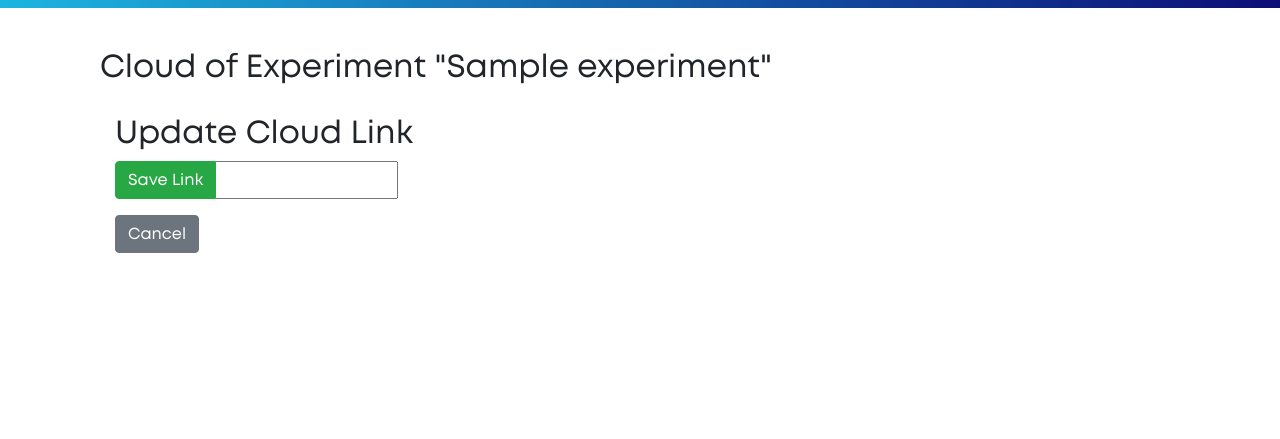
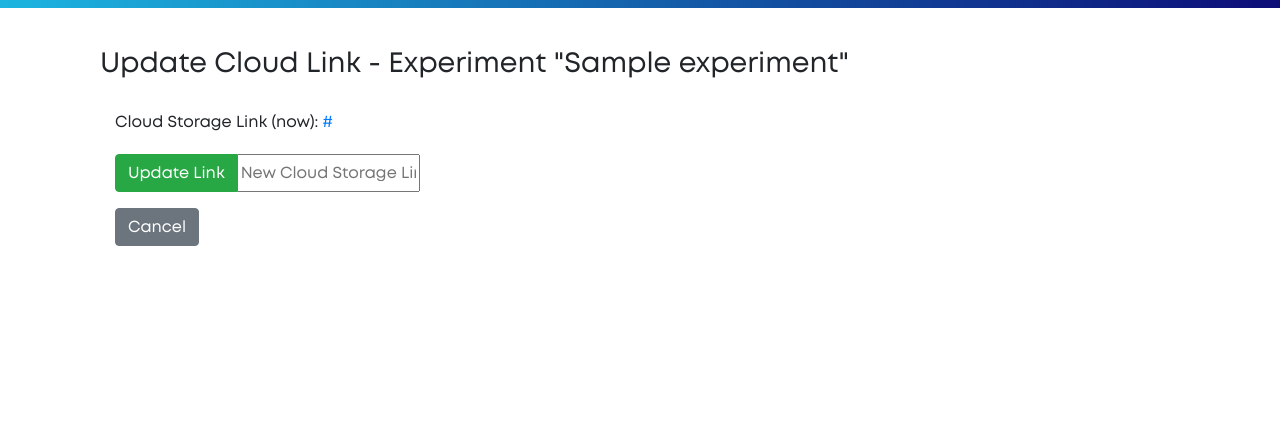
Before and after one commit to DiscoverCCRI/portal_v1, a Django app: page /projects/00000000-0000-0000-0000-000000000001/update_link in a window 1280 px wide. Shown: the part 126-565 px from the top of the page. Run offline with Django 3.2, Linux system fonts and the light colour scheme; a user stored in the database is signed in; tables that the repository leaves empty hold one stand-in row (values such as "Sample post"); parts of the project's set-up code (start-up, migrations or seed data) failed here and were passed over; some libraries are stand-ins or nearby versions.

Commit message:
Modify cloud link update button

```diff
--- a/experiments/forms.py
+++ b/experiments/forms.py
@@ -321,7 +321,8 @@ class ExperimentAdminForm(forms.ModelForm):
         )
 
 class ExperimentLinkUpdateForm(forms.ModelForm):
-    cloud_link = forms.URLField(required=True)
+
+    cloudstorage_link = forms.CharField( required=True )
 
     class Meta:
         model = Experiment
--- a/experiments/views.py
+++ b/experiments/views.py
@@ -125,6 +125,7 @@ def experiment_detail(request, experiment_uuid):
     is_exp = (request.user in experiment.experimenter.all())
     is_po = (request.user in experiment.project.project_owners.all())
     is_pm = (request.user in experiment.project.project_members.all())
+    is_not_testbed = (experiment.stage != 'Testbed')
     experiment_reservations = experiment.reservation_of_experiment
     request.session['experiment_id'] = experiment.id
 
@@ -149,7 +150,8 @@ def experiment_detail(request, experiment_uuid):
                    'experiment_status': Experiment.STATE_CHOICES[experiment.state][1],
                    'reservations': experiment_reservations.all(),
                    'is_creator': is_creator, 'is_exp': is_exp,
-                   'is_po': is_po, 'is_pm': is_pm}
+                   'is_po': is_po, 'is_pm': is_pm,
+                   'is_not_testbed': is_not_testbed,}
                   )
 
 
@@ -382,16 +384,15 @@ def experiment_link_update(request, experiment_uuid):
     experiment = get_object_or_404(Experiment, uuid=UUID(str(experiment_uuid)))
 
     if request.method == "POST":
-        form = ExperimentLinkUpdateForm(request.POST)
+        form = ExperimentLinkUpdateForm(request.POST, instance=experiment)
 
         if form.is_valid():
-            link = form.cleaned_data.get("cloud_link")
-            experiment.cloud_link = link
+            link = form.cleaned_data.get("cloudstorage_link")
+            experiment.cloudstorage_link = link
             experiment.save()
             return redirect('experiment_detail', experiment_uuid=str(experiment.uuid))
-    else:
-        form = ExperimentLinkUpdateForm()
 
+    form = ExperimentLinkUpdateForm(instance=experiment)
     return render(request, 'experiment_link_update.html',
                       {'experiment': experiment,
                        'experiment_uuid': str(experiment_uuid),
--- a/templates/experiments/experiment_link_update.html
+++ b/templates/experiments/experiment_link_update.html
@@ -8,17 +8,20 @@
 {% block content %}
     {% if user.is_authenticated %}
         <div class="container">
-            <h2>Cloud of Experiment "{{ experiment.name }}"</h2>
+            <h3>Update Cloud Link - Experiment "{{ experiment.name }}"</h3>
             <div class="container">
-                <h2>Update Cloud Link</h2>
+                <div style="margin-bottom: 20px;">
+                    Cloud Storage Link (now): <a href="{{experiment.cloudstorage_link}}" target="_blank">{{ experiment.cloudstorage_link }}</a></td>
+                </div>
                 <form method="POST" class="form-group">
                     {% csrf_token %}
                     <div class="input-group mb-3">
                         <div class="input-group-prepend">
-                            <button type="submit" name="cloud_link" value="cloud_link" class="btn btn-success">Save Link</button>
+                            <button type="submit" name="cloudstorage_link" value="cloudstorage_link" class="btn btn-success">Update Link</button>
                         </div>
-                        <input type="text" name="cloud_link">
+                        <input type="text" name="cloudstorage_link" placeholder="New Cloud Storage Link">
                     </div>
+
                     <button class="btn btn-secondary mr-2">
                         <a href="{% url 'experiment_detail' experiment_uuid=experiment_uuid %}" class="unlink">Cancel</a>
                     </button>
```
Also changed, not shown: templates/experiments/experiment_detail.html (+11 -13 lines).
